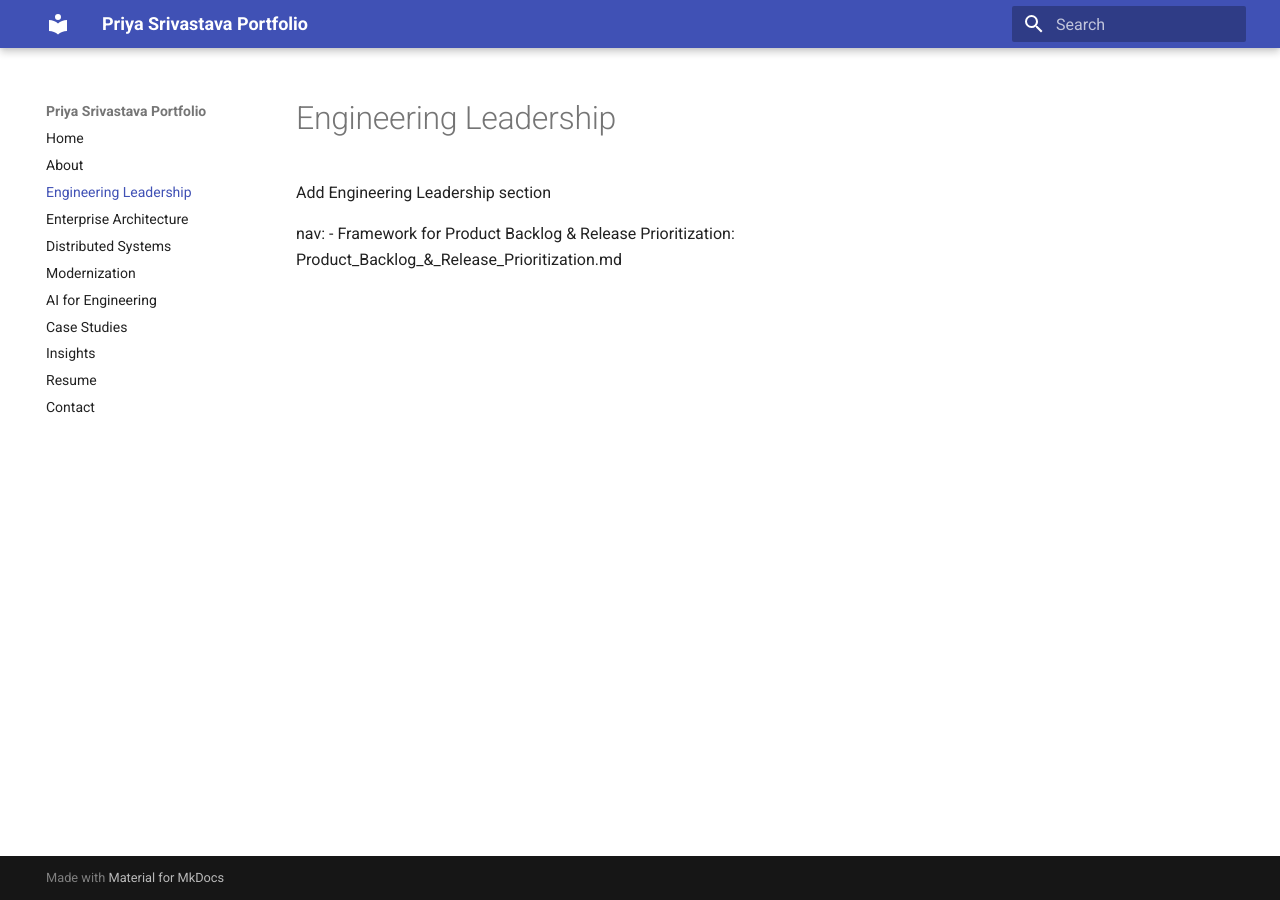
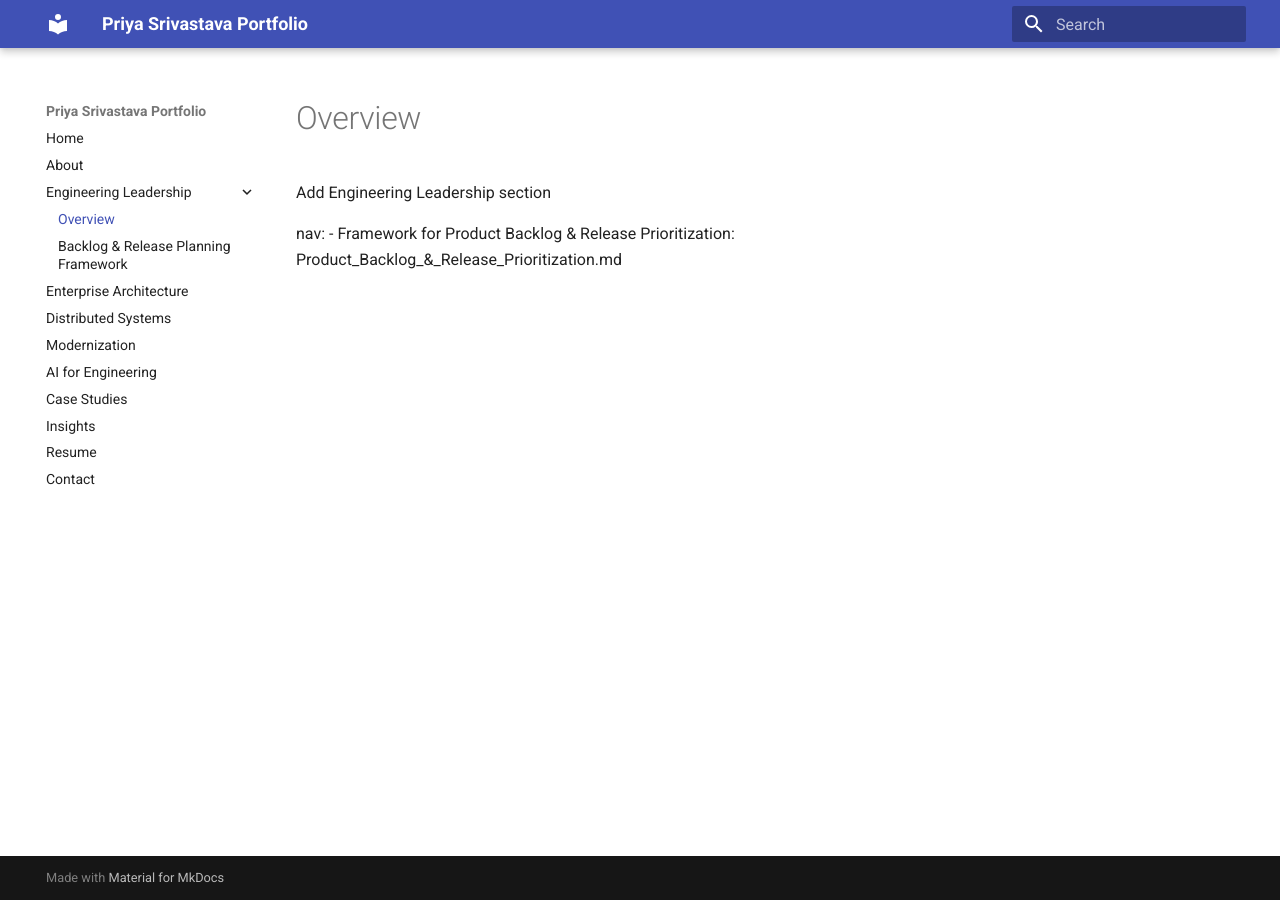
Before and after one commit to Priya-dev-public-profile/engineering-portfolio, an MkDocs documentation site: the page built from docs/leadership.md, in a window 1280 px wide. Built offline with MkDocs 1.6.1 and Material for MkDocs 9.7.7, drawn with Linux system fonts in a browser that asks for light colours.

Commit message:
Refactor navigation structure in mkdocs.yml

```diff
--- a/mkdocs.yml
+++ b/mkdocs.yml
@@ -9,7 +9,9 @@ theme:
 nav:
   - Home: index.md
   - About: about.md
-  - Engineering Leadership: leadership.md
+  - Engineering Leadership:
+    - Overview: leadership.md
+    - Backlog & Release Planning Framework: leadership/backlog-release-planning.md
   - Enterprise Architecture: architecture.md
   - Distributed Systems: distributed_system.md
   - Modernization: modernization.md
```
